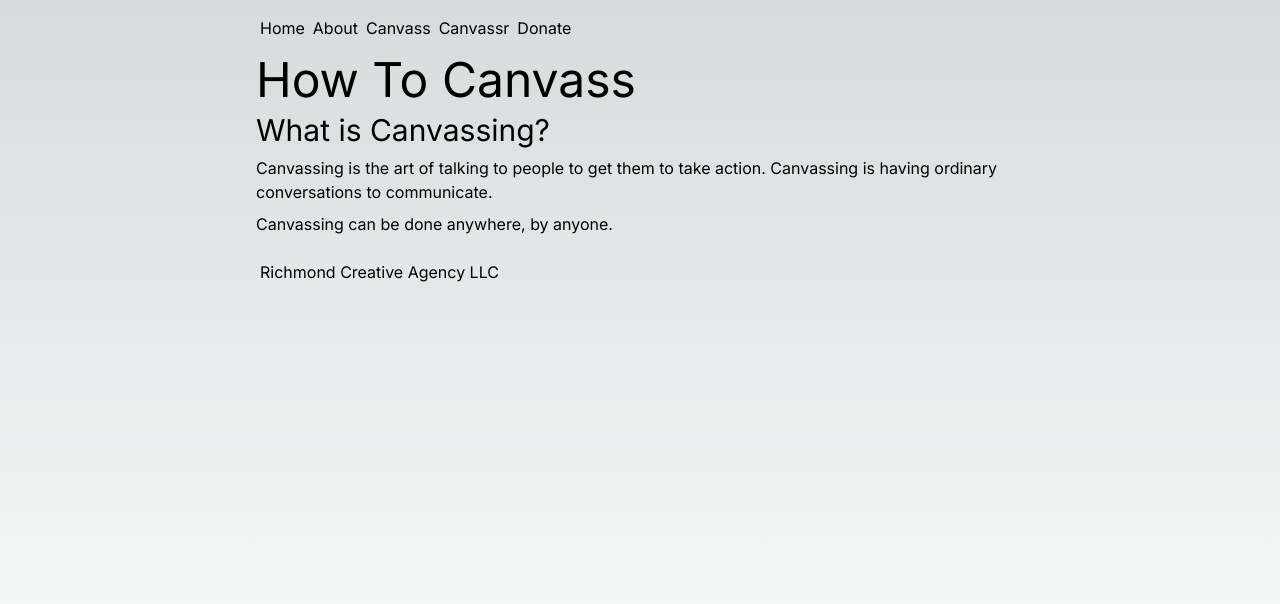
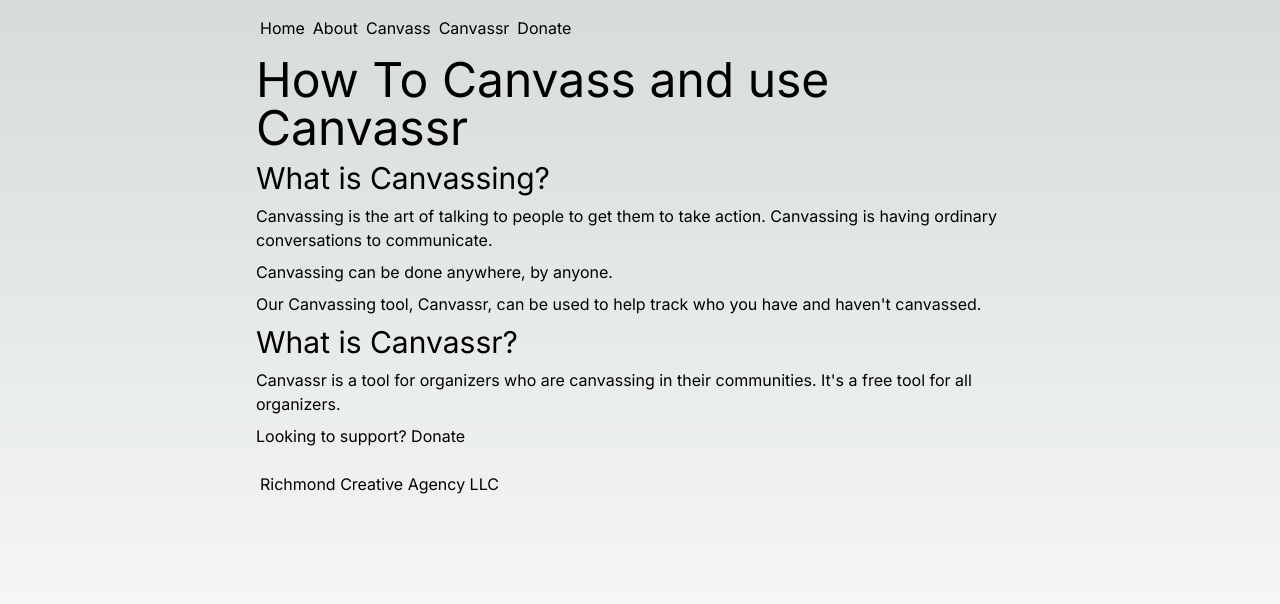
Before and after one commit to Richmond-Creative-Agency/fieldagent, a Next.js app: page /guide/canvass in a window 1280 px wide. Shown: the top 604 px of the page. Built offline with nearby package versions, Linux system fonts and the light colour scheme.

Commit message:
content: Add explanation of Canvassr

```diff
--- a/src/app/guide/canvass/page.js
+++ b/src/app/guide/canvass/page.js
@@ -2,17 +2,33 @@
 import H1 from '../../ui/typography/H1';
 import H2 from '../../ui/typography/H2';
 import P from '../../ui/typography/P';
-
+import Link from 'next/link';
+export const metadata = {
+  title: 'How To Canvass | Field Agent',
+  description: 'Canvass your community',
+};
 export default function Page() {
   return (
     <Main>
-      <H1>How To Canvass</H1>
+      <H1>How To Canvass and use Canvassr</H1>
       <H2>What is Canvassing?</H2>
       <P>
         Canvassing is the art of talking to people to get them to take action.
         Canvassing is having ordinary conversations to communicate.
       </P>
       <P>Canvassing can be done anywhere, by anyone.</P>
+      <P>
+        Our Canvassing tool, <Link href="/tool/canvassr">Canvassr</Link>, can be
+        used to help track who you have and haven't canvassed.
+      </P>
+      <H2>What is Canvassr?</H2>
+      <P>
+        Canvassr is a tool for organizers who are canvassing in their
+        communities. It's a free tool for all organizers.
+      </P>
+      <P>
+        Looking to support? <Link href="/donate">Donate</Link>
+      </P>
     </Main>
   );
 }
```
